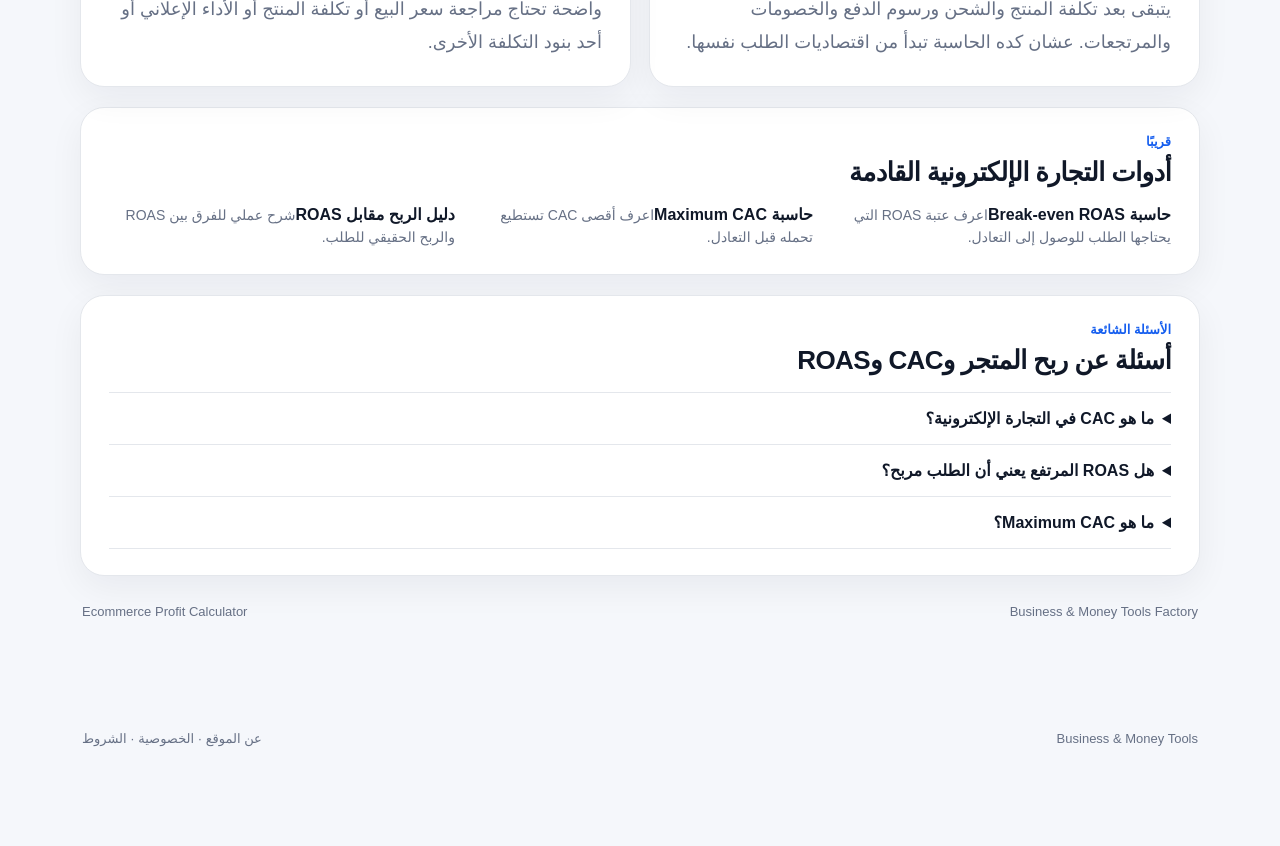
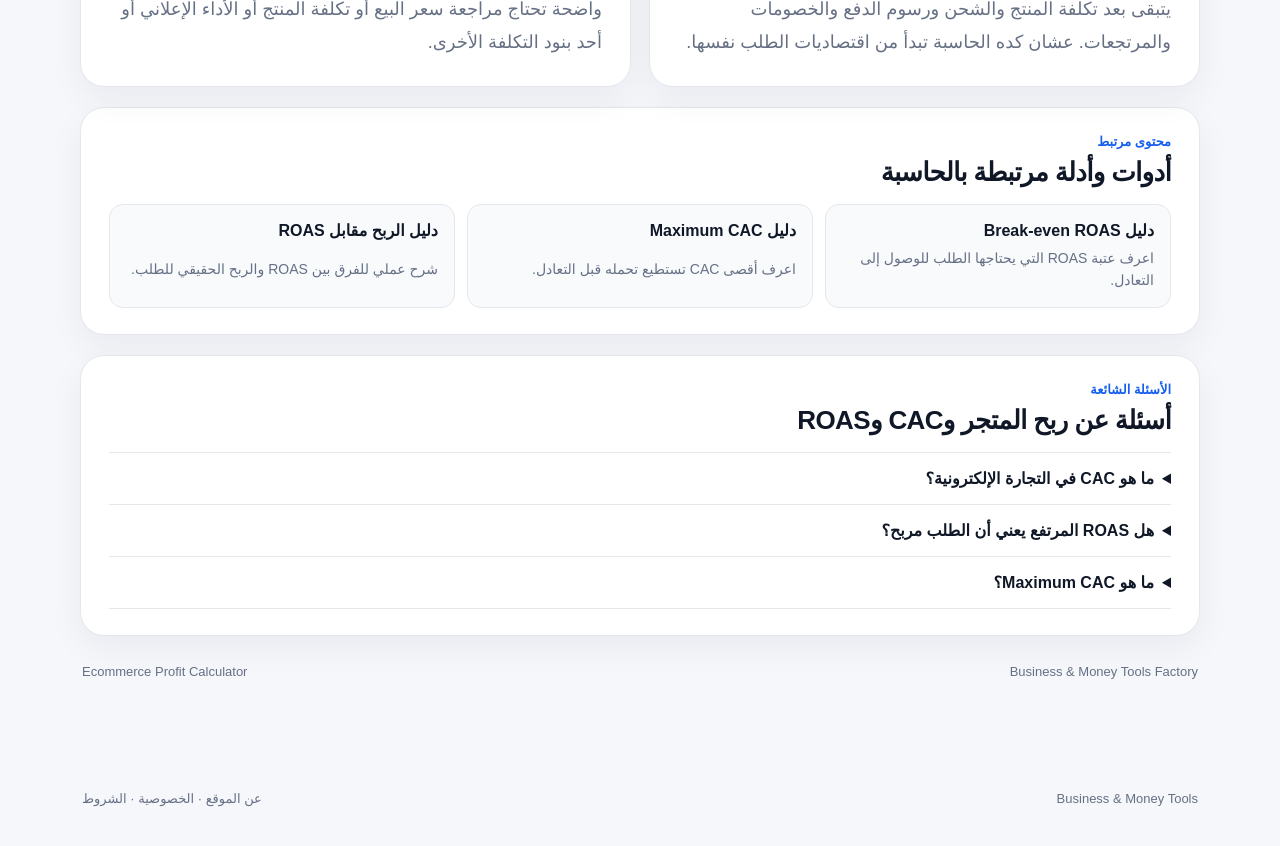
Before and after one commit to aelkhoreiby/business-money-tools, a Next.js app: page /tools/ecommerce-profit-calculator in a window 1280 px wide. Shown: the part 1380-2226 px from the top of the page. Before the commit the page ends 2182 px from the top, so only its background shows below. Built offline with nearby package versions, Linux system fonts and the light colour scheme.

Commit message:
Fix related links on calculator page

```diff
--- a/app/tools/ecommerce-profit-calculator/page.tsx
+++ b/app/tools/ecommerce-profit-calculator/page.tsx
@@ -1,4 +1,5 @@
 import type { Metadata } from "next";
+import Link from "next/link";
 import EcommerceProfitCalculator from "../../components/EcommerceProfitCalculator";
 
 export const metadata: Metadata = {
@@ -51,7 +52,7 @@ export default function EcommerceProfitCalculatorPage() {
       />
       <main className="page tool-page">
         <nav className="top-nav" aria-label="التنقل الرئيسي">
-          <a href="/" className="brand">Business &amp; Money Tools</a>
+          <Link href="/" className="brand">Business &amp; Money Tools</Link>
           <a href="#calculator" className="nav-tool">الحاسبة</a>
         </nav>
 
@@ -91,25 +92,25 @@ export default function EcommerceProfitCalculatorPage() {
         </section>
 
         <section className="content-card related-tools">
-          <span className="section-kicker">قريبًا</span>
-          <h2>أدوات التجارة الإلكترونية القادمة</h2>
+          <span className="section-kicker">محتوى مرتبط</span>
+          <h2>أدوات وأدلة مرتبطة بالحاسبة</h2>
           <div className="related-grid">
-            <div>
-              <strong>حاسبة Break-even ROAS</strong>
+            <Link href="/guides/break-even-roas-ecommerce/">
+              <strong>دليل Break-even ROAS</strong>
               <span>اعرف عتبة ROAS التي يحتاجها الطلب للوصول إلى التعادل.</span>
-            </div>
-            <div>
-              <strong>حاسبة Maximum CAC</strong>
+            </Link>
+            <Link href="/guides/maximum-cac-for-ecommerce/">
+              <strong>دليل Maximum CAC</strong>
               <span>اعرف أقصى CAC تستطيع تحمله قبل التعادل.</span>
-            </div>
-            <div>
+            </Link>
+            <Link href="/guides/ecommerce-profit-vs-roas/">
               <strong>دليل الربح مقابل ROAS</strong>
               <span>شرح عملي للفرق بين ROAS والربح الحقيقي للطلب.</span>
-            </div>
+            </Link>
           </div>
         </section>
 
-      <section className="content-card faq-card">
+        <section className="content-card faq-card">
           <span className="section-kicker">الأسئلة الشائعة</span>
           <h2>أسئلة عن ربح المتجر وCAC وROAS</h2>
           <div className="faq-list">
@@ -124,7 +125,7 @@ export default function EcommerceProfitCalculatorPage() {
 
         <footer className="site-footer">
           <span>Business &amp; Money Tools Factory</span>
-          <a href="/tools/ecommerce-profit-calculator/">Ecommerce Profit Calculator</a>
+          <Link href="/tools/ecommerce-profit-calculator/">Ecommerce Profit Calculator</Link>
         </footer>
       </main>
     </>
```
